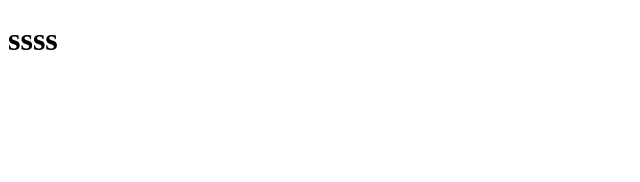
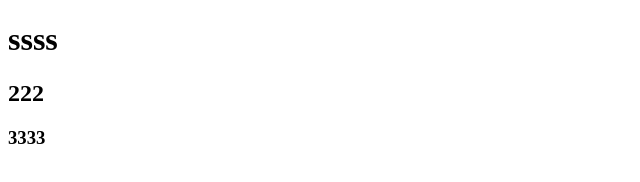
Before and after one commit to chouchong/git, a plain HTML site: page index.html in a window 1280 px wide. Shown: the whole page, without its empty margins (0-640 px from the left). Drawn offline with Linux system fonts and the light colour scheme.

Commit message:
index.html dev学习

```diff
--- a/index.html
+++ b/index.html
@@ -6,5 +6,7 @@
 </head>
 <body>
   <h1>ssss</h1>
+  <h2>222</h2>
+  <h3>3333</h3>
 </body>
 </html>
```
